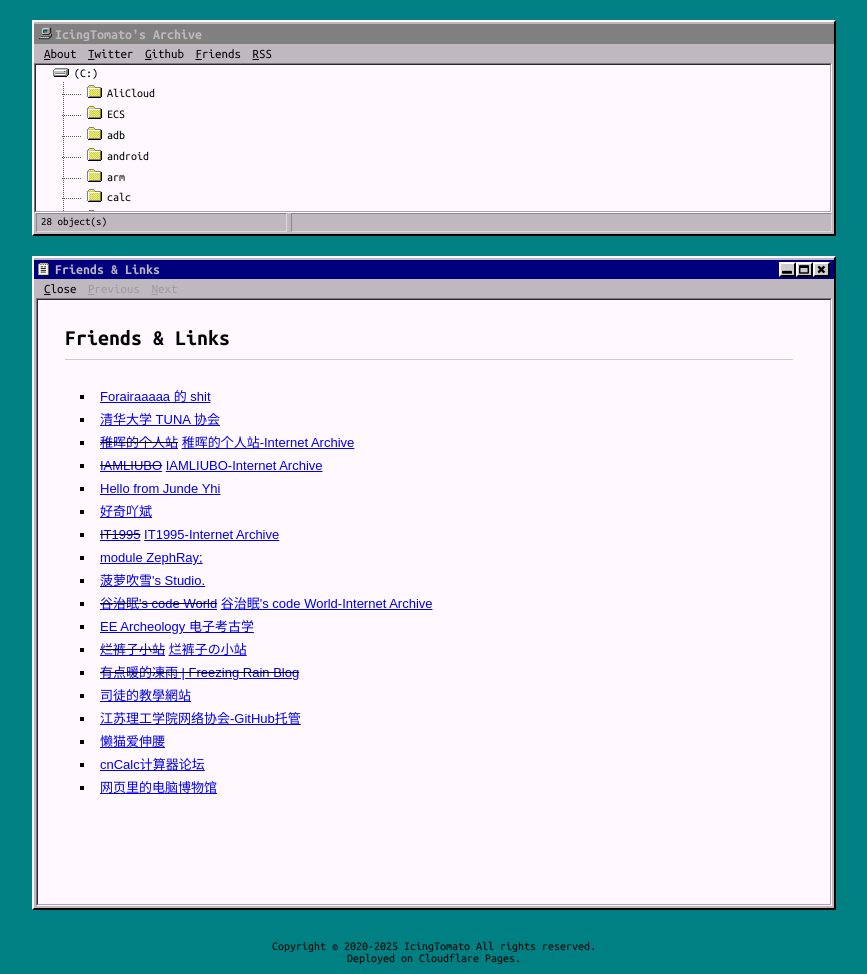
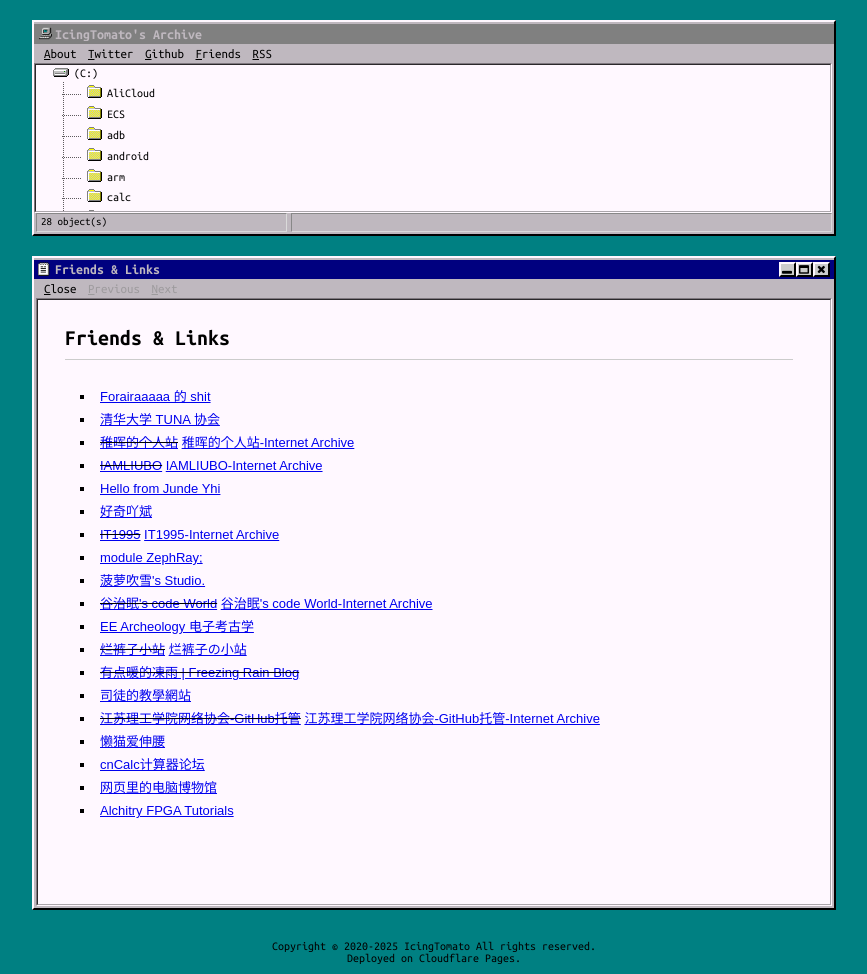
Before and after one commit to IcingTomato/Windows-95-Jekyll-Theme, a Jekyll site: the page built from friends/index.md, in a window 1280 px wide. Shown: the whole page, without its empty margins (206-1073 px from the left). Built offline with Jekyll 4.4.1, drawn with Linux system fonts in a browser that asks for light colours; a style sheet for code colours, icons or effects is not loaded.

Commit message:
Change: Changed _posts/2025-08-19-raspi_cm5_openwrt.markdown, friends/index.md

```diff
--- a/_posts/2025-08-19-raspi_cm5_openwrt.markdown
+++ b/_posts/2025-08-19-raspi_cm5_openwrt.markdown
@@ -1,6 +1,6 @@
 ---
 layout: default
-title:  "【阅板无数】Raspberry Pi CM5 的 OpenWRT 体验"
+title:  "【阅板无数】Raspberry Pi CM5 和 Zero 2 W 的 OpenWRT 体验"
 tags: raspberrypi arm zh-cn
 published: false
 ---
--- a/friends/index.md
+++ b/friends/index.md
@@ -18,8 +18,9 @@ title: Friends & Links
     <li><s><a href="https://blog.lkzstudio.com/">烂裤子小站</a></s> <a href="https://rotcool.me/">烂裤子の小站</a></li>
     <li><s><a href="http://150.158.159.239/">有点暖的凍雨 | Freezing Rain Blog</a></s></li>
     <li><a href="https://steward-fu.github.io/website/index.htm">司徒的教學網站</a></li>
-    <li><a href="https://jsutite.github.io/">江苏理工学院网络协会-GitHub托管</a></li>
+    <li><s><a href="https://jsutite.github.io/">江苏理工学院网络协会-GitHub托管</a></s> <a href="https://web.archive.org/web/20230505041100/https://jsutite.github.io/">江苏理工学院网络协会-GitHub托管-Internet Archive</a></li>
     <li><a href="https://guokm.cn/">懒猫爱伸腰</a></li><!--郭克明-->
     <li><a href="https://www.cncalc.org/">cnCalc计算器论坛</a></li>
     <li><a href="https://www.compumuseum.com/special.html">网页里的电脑博物馆</a></li>
+    <li><a href="https://alchitry.com/tutorials/">Alchitry FPGA Tutorials</a></li>
 </ul>
```
